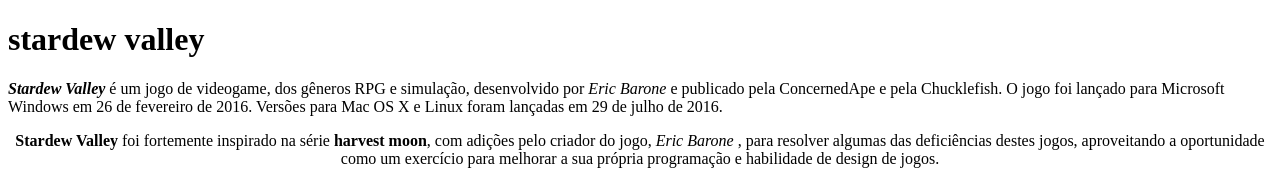
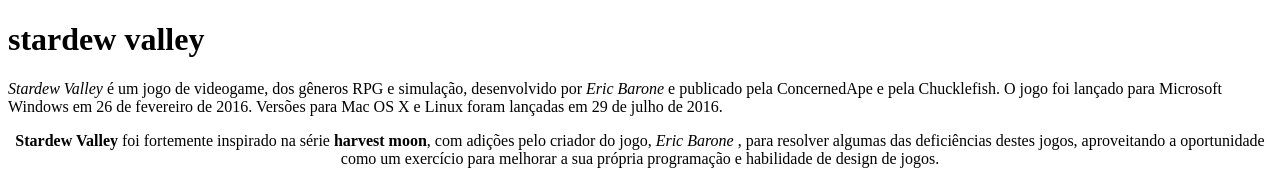
Before and after one commit to natali3011/Stardew-Valley, a plain HTML site: page index.html in a window 1280 px wide. Shown: the top 170 px of the page. Drawn offline with Linux system fonts and the light colour scheme.

Commit message:
Update index.html

```diff
--- a/index.html
+++ b/index.html
@@ -8,7 +8,7 @@
 <body>
     <h1 style="text-aling:center"><STRONG>stardew valley</STRONG> </h1>
 
-         <p style="font-size: 20px"; style="text-aling:center"></p><STRONG><EM>Stardew Valley</EM></STRONG> é um jogo de videogame, dos gêneros RPG e simulação, desenvolvido por <em>Eric Barone</em> e publicado pela ConcernedApe e pela Chucklefish. O jogo foi lançado para Microsoft Windows em 26 de fevereiro de 2016. Versões para Mac OS X e Linux foram lançadas em 29 de julho de 2016.</P>
+         <p style="text-aling:center"></p><EM>Stardew Valley</EM> é um jogo de videogame, dos gêneros RPG e simulação, desenvolvido por <em>Eric Barone</em> e publicado pela ConcernedApe e pela Chucklefish. O jogo foi lançado para Microsoft Windows em 26 de fevereiro de 2016. Versões para Mac OS X e Linux foram lançadas em 29 de julho de 2016.</P>
 
     <p style="text-aling:center"; style="font-size: 10px"><strong>Stardew Valley</strong> foi fortemente inspirado na série <strong> harvest moon</strong>, com adições pelo criador do jogo,<em> Eric Barone</em> , para resolver algumas das deficiências destes jogos, aproveitando a oportunidade como um exercício para melhorar a sua própria programação e habilidade de design de jogos.</p>
 
```
